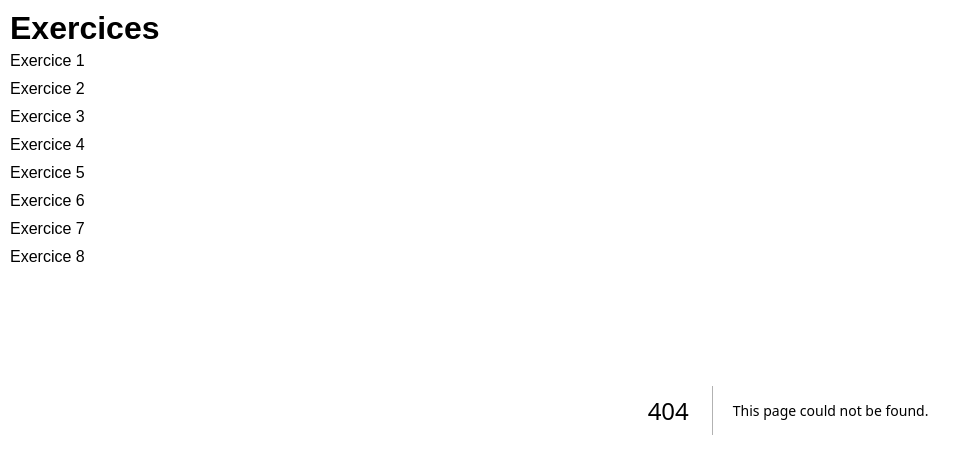
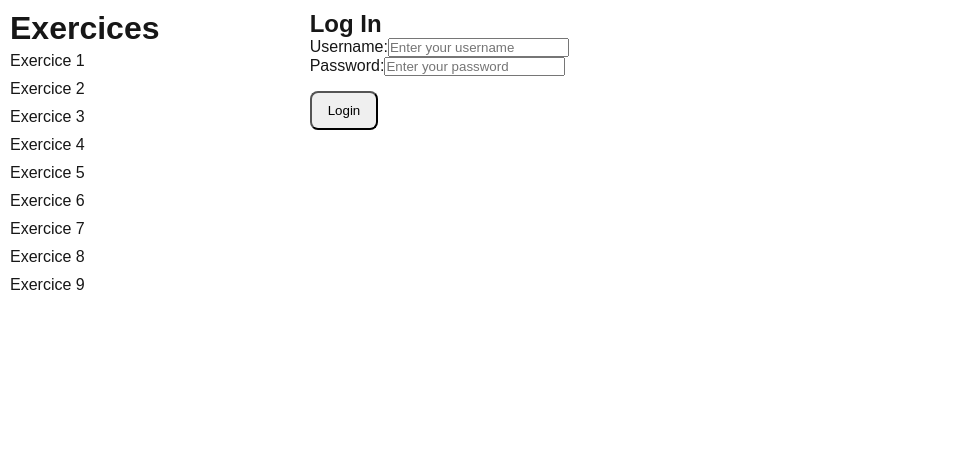
Before and after one commit to quentinhermiteau/react-5iw2-2025-2026, a Next.js app: page /exercices/9 in a window 1280 px wide. Before the commit this address had no page. Shown: the top 458 px of the page, without its empty margins (0-980 px from the left). Built offline with nearby package versions, Linux system fonts and the light colour scheme.

Commit message:
add exercise 9

```diff
--- /dev/null
+++ b/src/app/exercices/9/page.jsx
@@ -0,0 +1,99 @@
+"use client";
+
+import { createContext } from "react";
+
+const authContext = createContext({
+  isAuthenticated: false,
+  login: () => {},
+  logout: () => {},
+});
+
+const AuthProvider = ({ children }) => {
+  const isAuthenticated = false;
+
+  const login = () => {};
+
+  const logout = () => {};
+
+  return <authContext.Provider>{children}</authContext.Provider>;
+};
+
+function NavBar() {
+  const logout = () => {};
+  const isAuthenticated = false;
+
+  return (
+    <nav>
+      {isAuthenticated && (
+        <button className="link" onClick={logout}>
+          Logout
+        </button>
+      )}
+    </nav>
+  );
+}
+
+function LoginForm() {
+  const login = () => {};
+
+  const handleSubmit = (event) => {
+    event.preventDefault();
+    const formData = new FormData(event.target);
+    const username = formData.get("username");
+    const password = formData.get("password");
+    login(username, password);
+  };
+
+  return (
+    <form onSubmit={handleSubmit}>
+      <h2>Log In</h2>
+      <div>
+        <label htmlFor="username">Username:</label>
+        <input
+          required
+          type="text"
+          id="username"
+          name="username"
+          placeholder="Enter your username"
+        />
+      </div>
+      <div>
+        <label htmlFor="password">Password:</label>
+        <input
+          required
+          id="password"
+          type="password"
+          name="password"
+          placeholder="Enter your password"
+        />
+      </div>
+      <button className="primary" type="submit">
+        Login
+      </button>
+    </form>
+  );
+}
+
+function Dashboard() {
+  return (
+    <div>
+      <h2>Dashboard</h2>
+      <p>Welcome to the dashboard!</p>
+    </div>
+  );
+}
+
+function Main() {
+  const isAuthenticated = false;
+
+  return <main>{isAuthenticated ? <Dashboard /> : <LoginForm />}</main>;
+}
+
+export default function App() {
+  return (
+    <AuthProvider>
+      <NavBar />
+      <Main />
+    </AuthProvider>
+  );
+}
```
